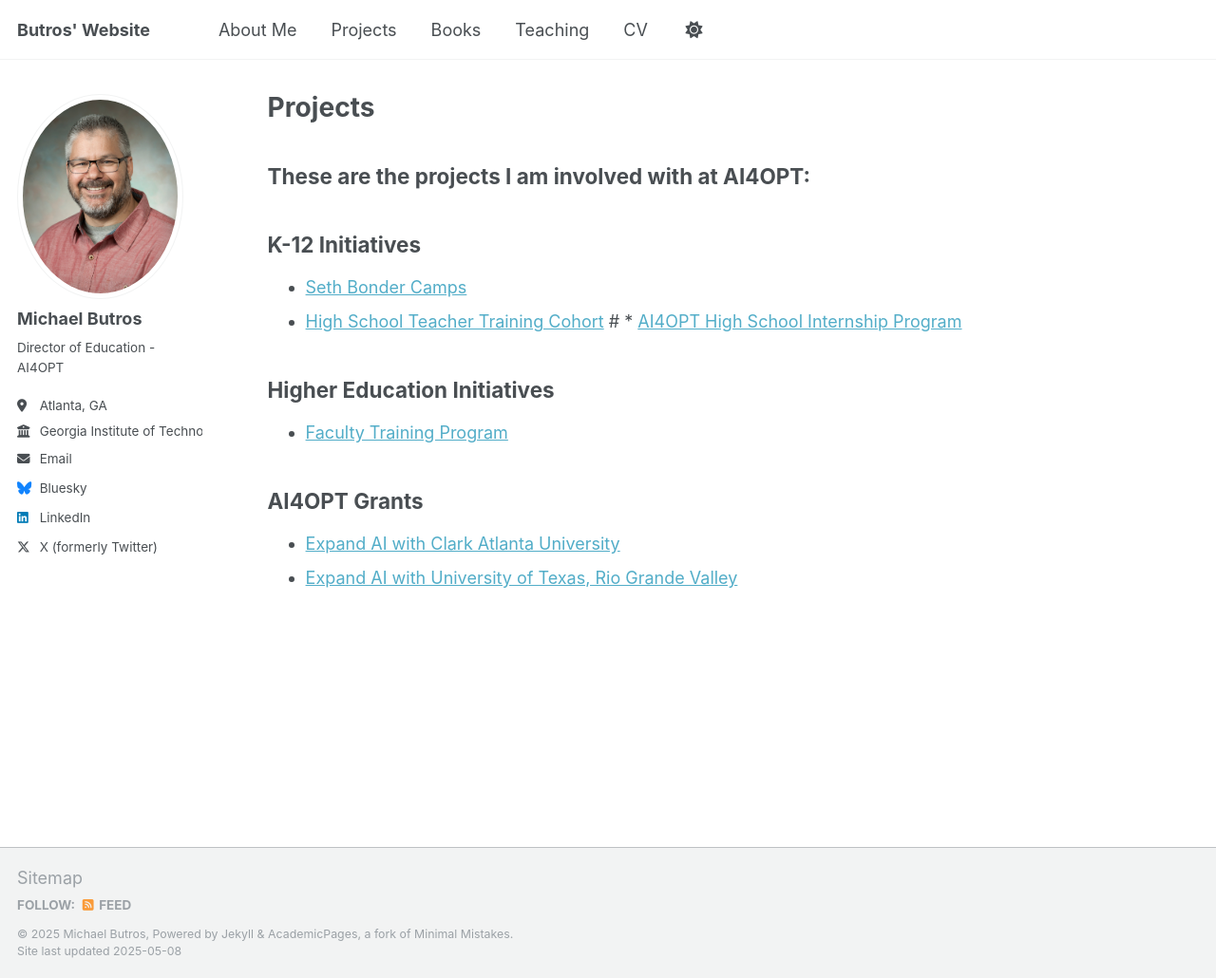
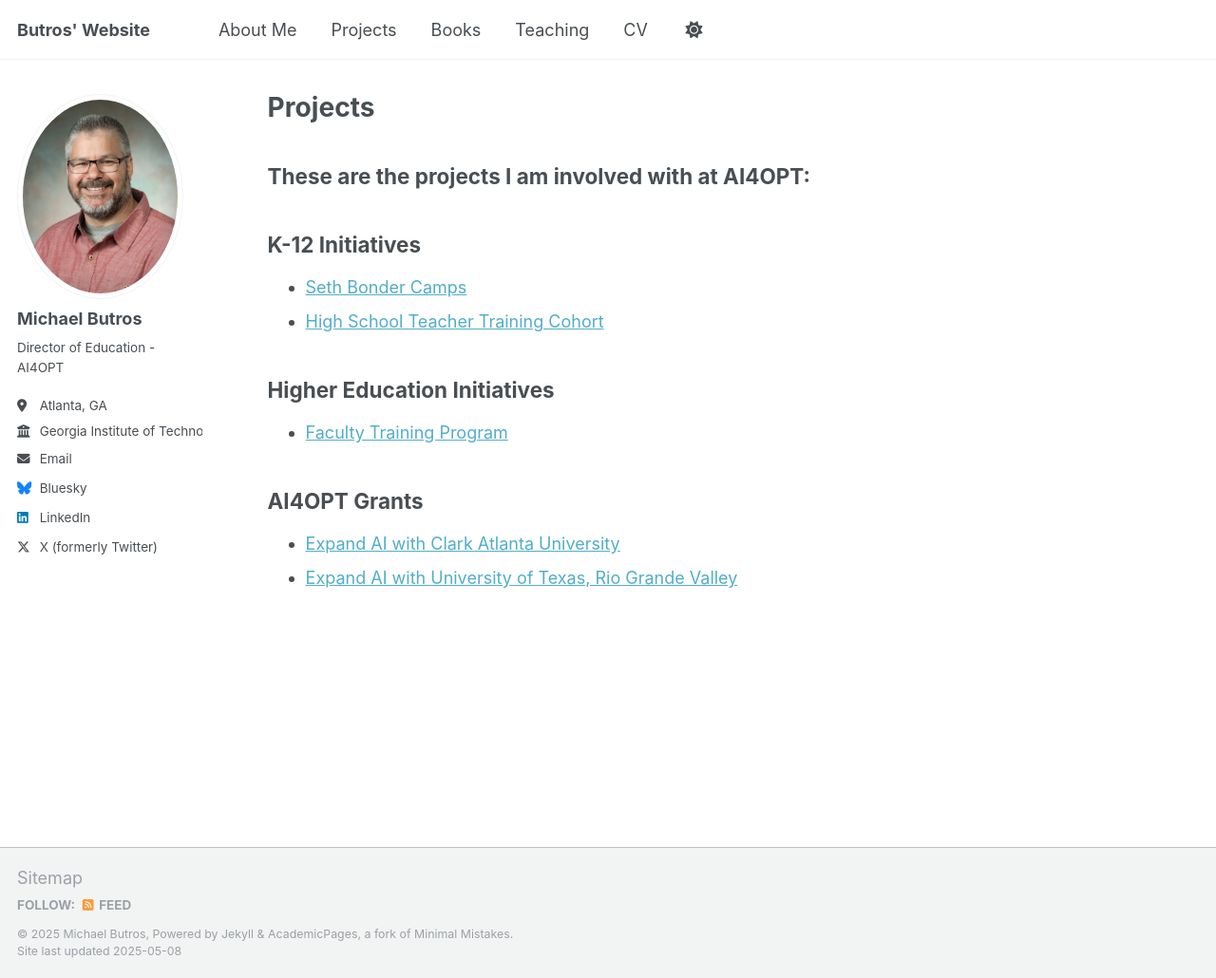
Before and after one commit to MButros/MButros.github.io, a Jekyll site: the page built from _pages/projects.md, in a window 1280 px wide and 1030 px high. Shown: the whole window at 95% size. Built offline with Jekyll 4.4.1, drawn with Linux system fonts in a browser that asks for light colours.

Commit message:
Update projects.md

```diff
--- a/_pages/projects.md
+++ b/_pages/projects.md
@@ -12,7 +12,6 @@ redirect_from:
 ## K-12 Initiatives
   * [Seth Bonder Camps](https://www.ai4opt.org/seth-bonder-camp)
   * [High School Teacher Training Cohort](https://www.ai4opt.org/education/high-school-teacher-training)
-  # * [AI4OPT High School Internship Program](https://www.ai4opt.org/education/high-school-internship-program)
 
 ## Higher Education Initiatives
   * [Faculty Training Program](https://www.ai4opt.org/education/faculty-training)
```
